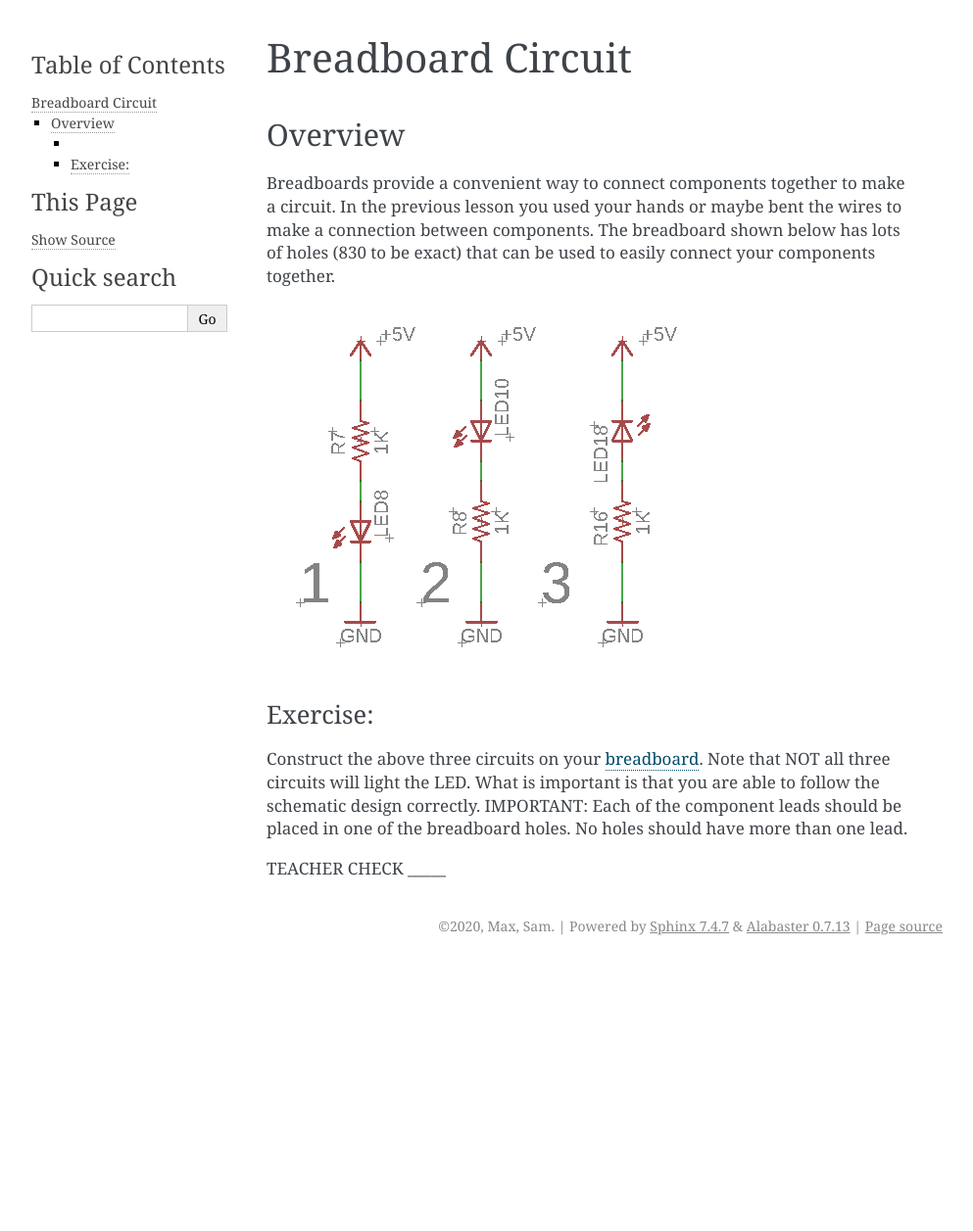
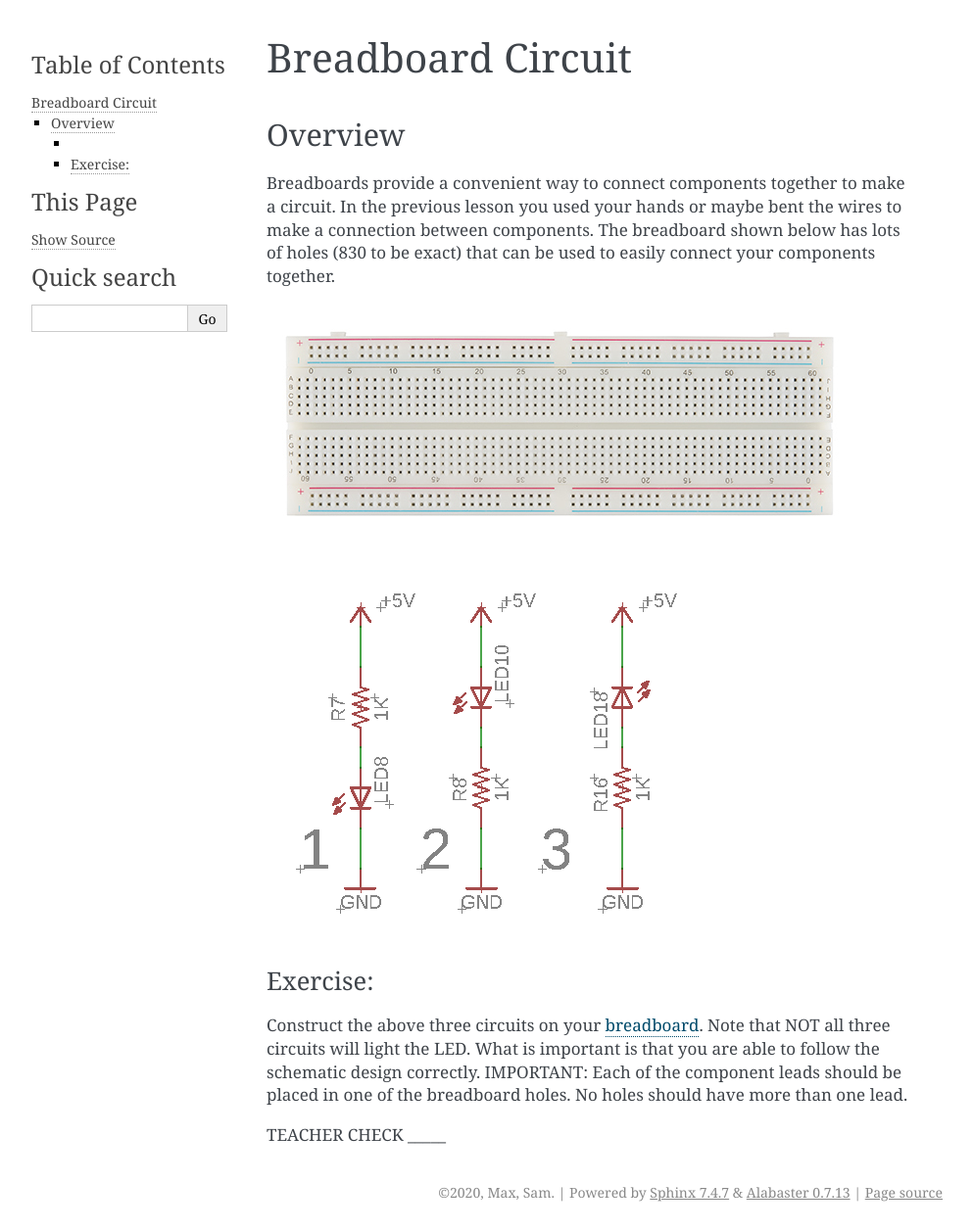
Before and after one commit to maxtkc/mvths-wiki, a Sphinx documentation site: the page built from docs/002-breadboard-circuit.rst, in a window 1280 px wide. Shown: the whole page at 98% size, without its empty margins (148-1141 px from the left). Built offline with Sphinx 7.4.7, drawn with Linux system fonts in a browser that asks for light colours; pages that are not in the unit, such as notebooks, are missing from menus; before the commit the page ends 985 px from its top, so only the background shows below that.

Commit message:
Update 002-breadboard-circuit.rst

```diff
--- a/docs/002-breadboard-circuit.rst
+++ b/docs/002-breadboard-circuit.rst
@@ -6,7 +6,7 @@ Overview
 
 Breadboards provide a convenient way to connect components together to make a circuit. In the previous lesson you used your hands or maybe bent the wires to make a connection between components. The breadboard shown below has lots of holes (830 to be exact) that can be used to easily connect your components together.
 
-.. image/breadboard.jpg
+.. image:: images/breadboard.jpg
 
 |image0|
 ~~~~~~~~
```
